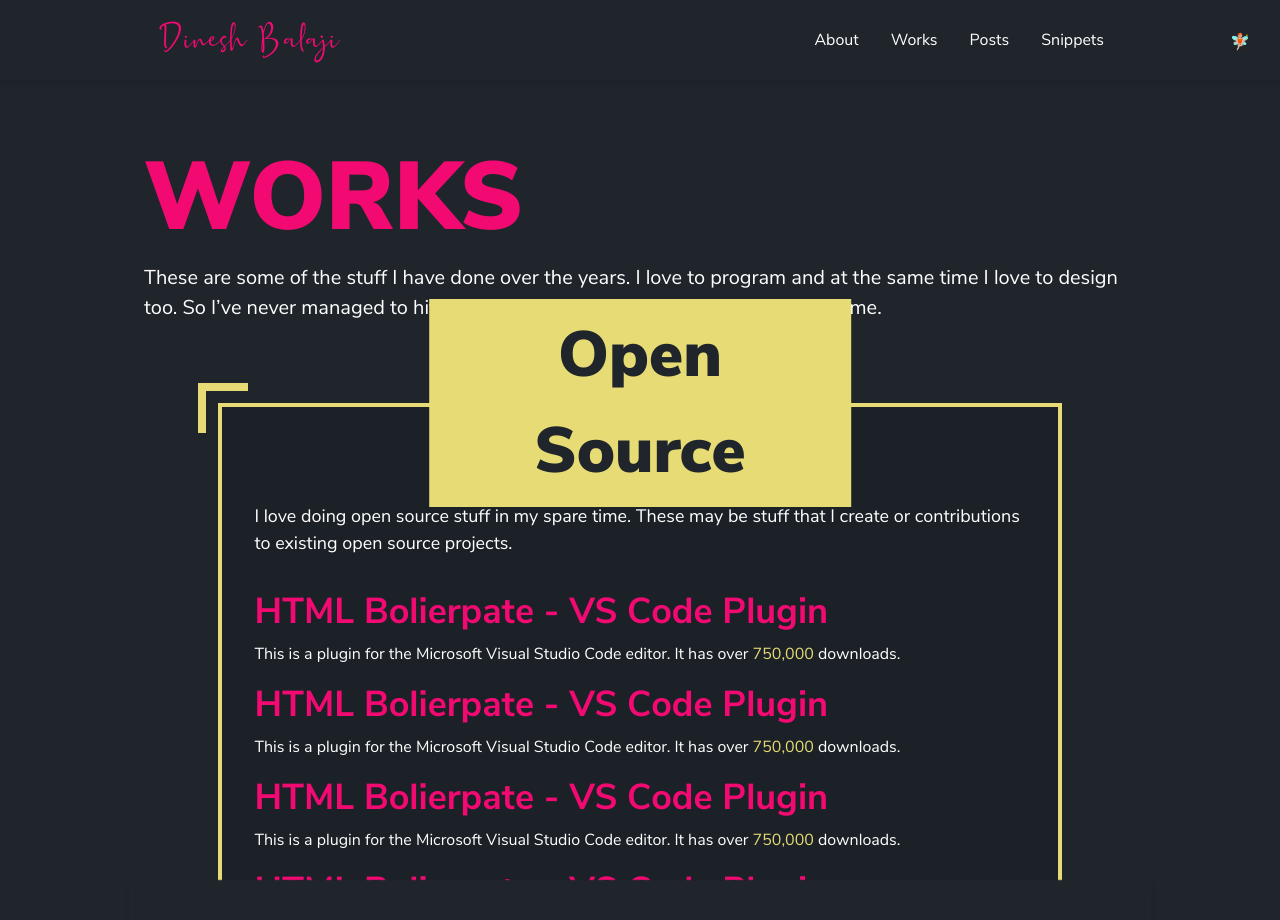
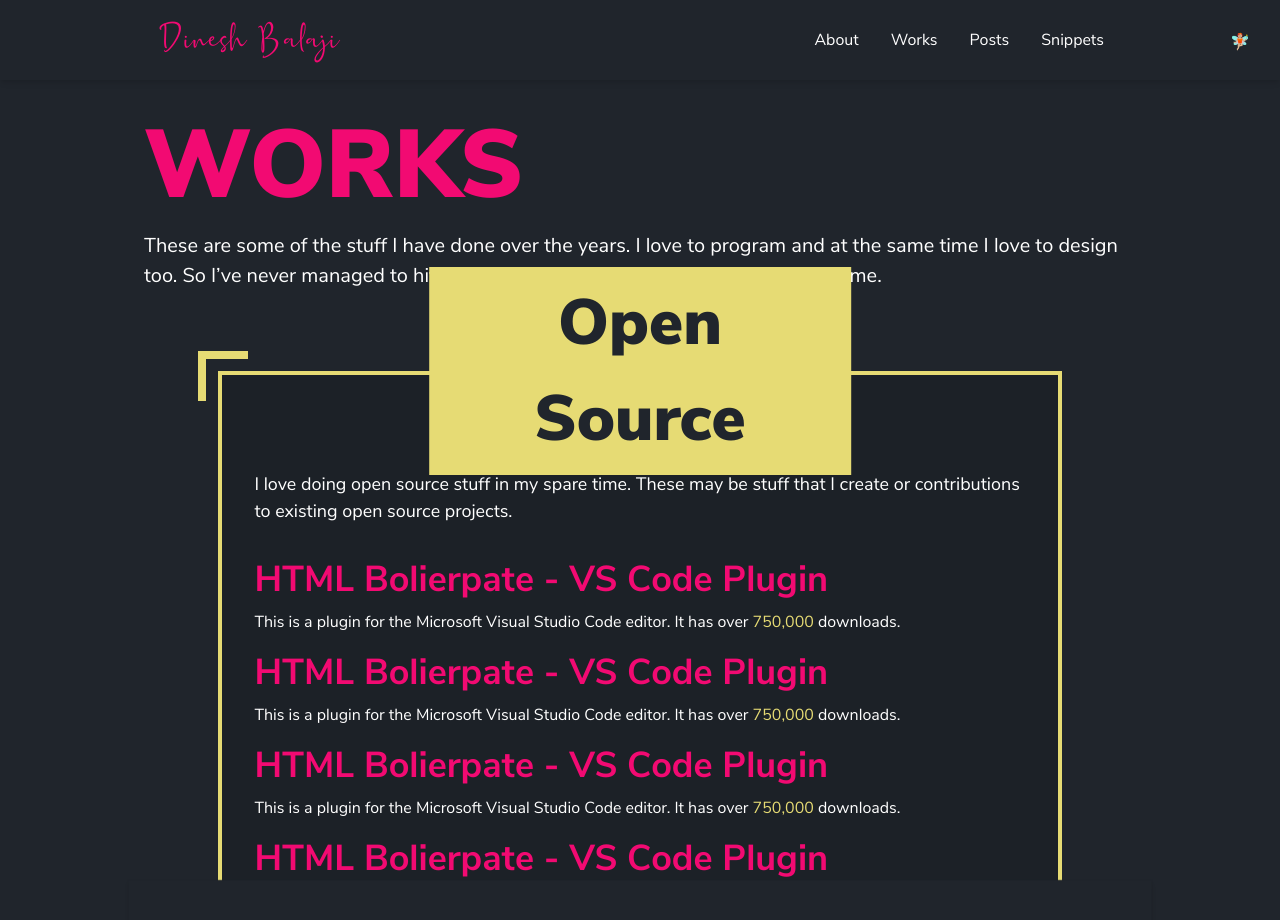
Before and after one commit to sidthesloth92/db-portfolio, a Next.js app: page /works in a window 1280 px wide. Shown: the top 920 px of the page. Built offline with nearby package versions, Linux system fonts and the light colour scheme.

Commit message:
refactor(page): reduced page top padding

```diff
--- a/src/components/page/Page.tsx
+++ b/src/components/page/Page.tsx
@@ -3,7 +3,7 @@
  * Projects the children as is inside the page.
  */
 const Page: React.FC = ({ children }) => (
-  <div className="max-w-screen-lg pt-20 pb-40 px-4 m-auto">{children}</div>
+  <div className="max-w-screen-lg pt-12 pb-40 px-4 m-auto">{children}</div>
 );
 
 export default Page;
```
